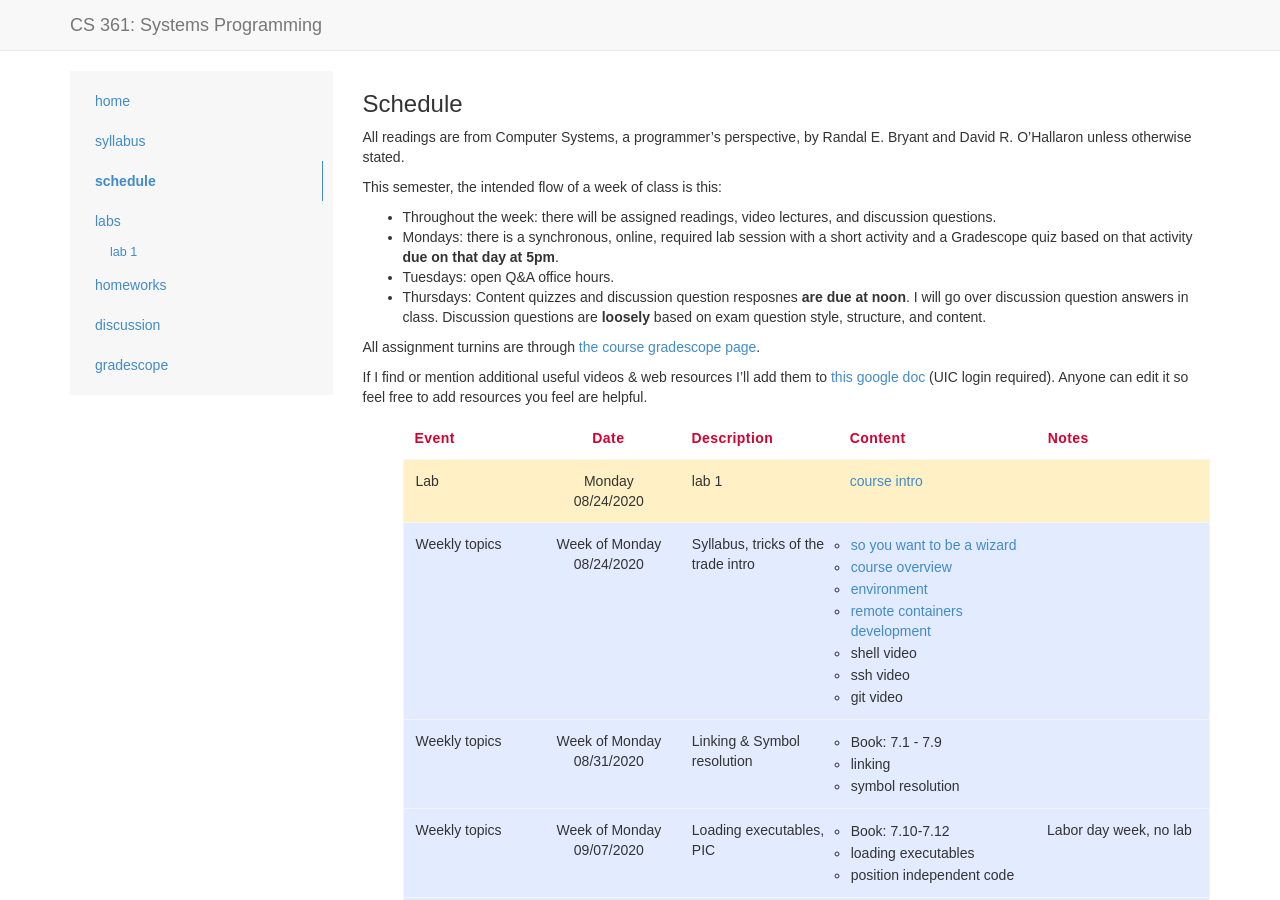
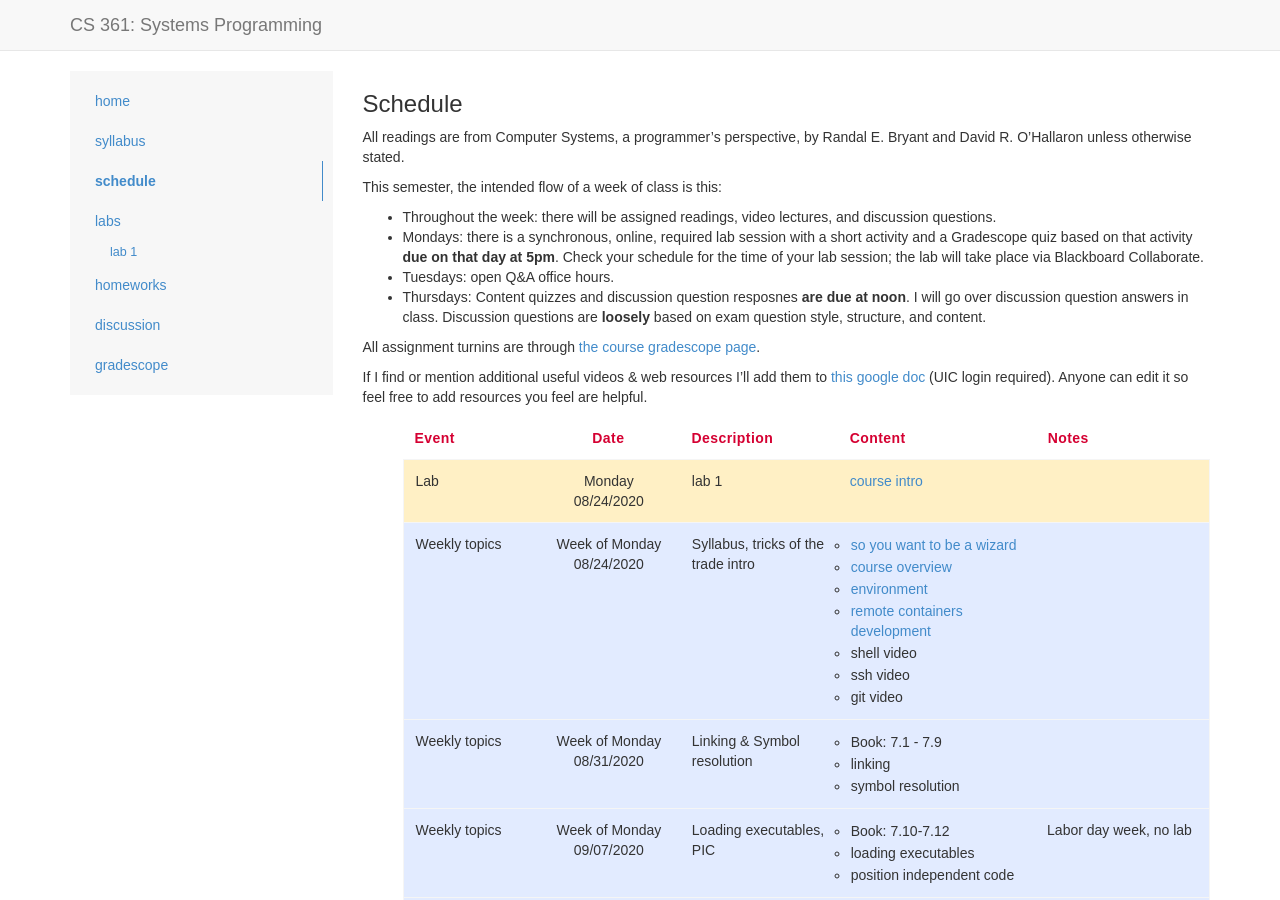
Before and after one commit to csatuic/cs361-website-old, a Jekyll site: the page built from schedule.md, in a window 1280 px wide and 900 px high. Built offline with Jekyll 4.4.1, drawn with Linux system fonts in a browser that asks for light colours; some web fonts are replaced.

Commit message:
details for lab time

```diff
--- a/schedule.md
+++ b/schedule.md
@@ -12,7 +12,8 @@ This semester, the intended flow of a week of class is this:
 
 *  Throughout the week: there will be assigned readings, video lectures, and discussion questions.
 *  Mondays: there is a synchronous, online, required lab session with a short activity and a
-   Gradescope quiz based on that activity **due on that day at 5pm**.
+   Gradescope quiz based on that activity **due on that day at 5pm**. Check your schedule for the
+   time of your lab session; the lab will take place via Blackboard Collaborate.
 *  Tuesdays: open Q&A office hours.
 *  Thursdays: Content quizzes and discussion question resposnes **are due at noon**. I will go over
    discussion question answers in class. Discussion questions are **loosely** based on exam question
```
